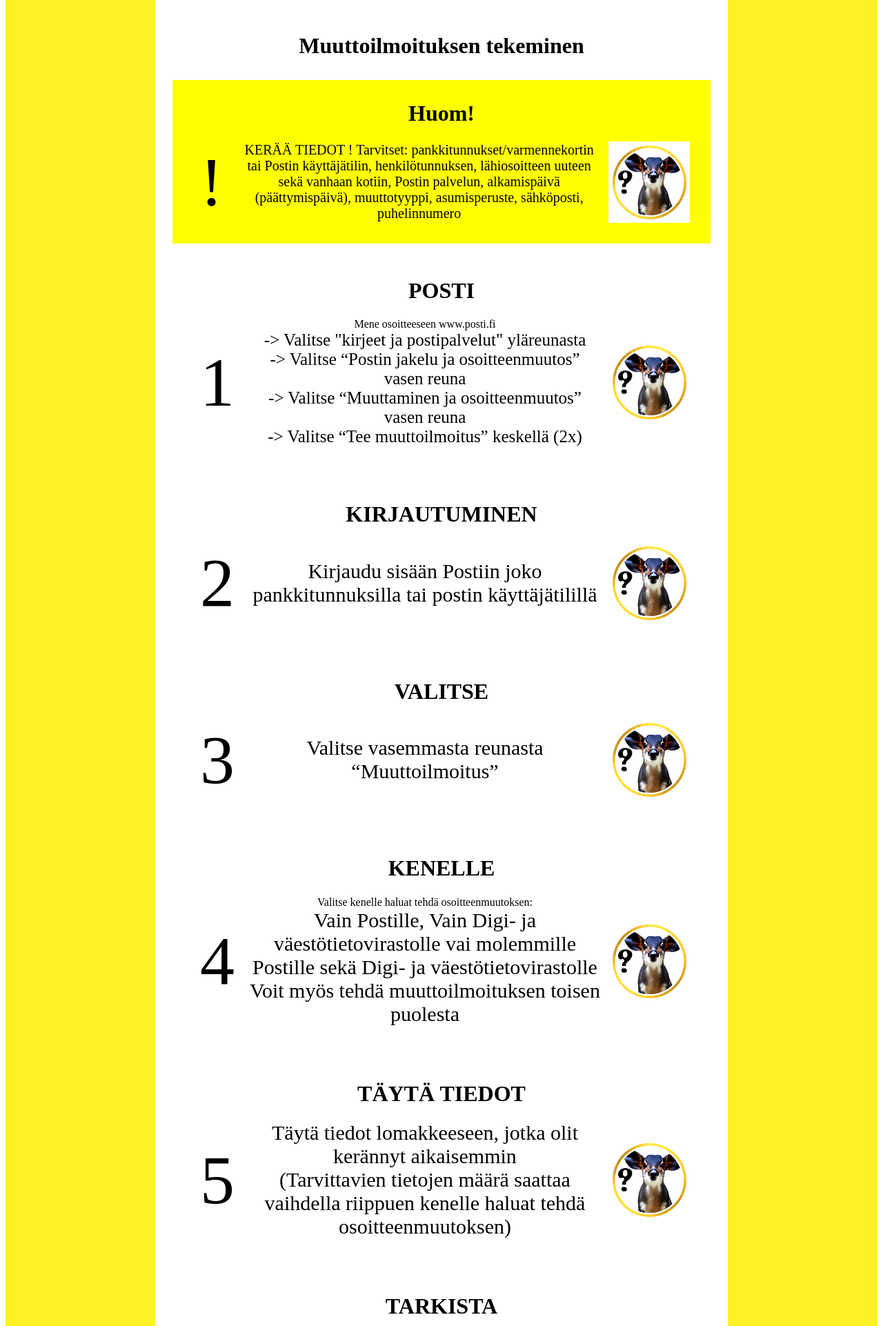
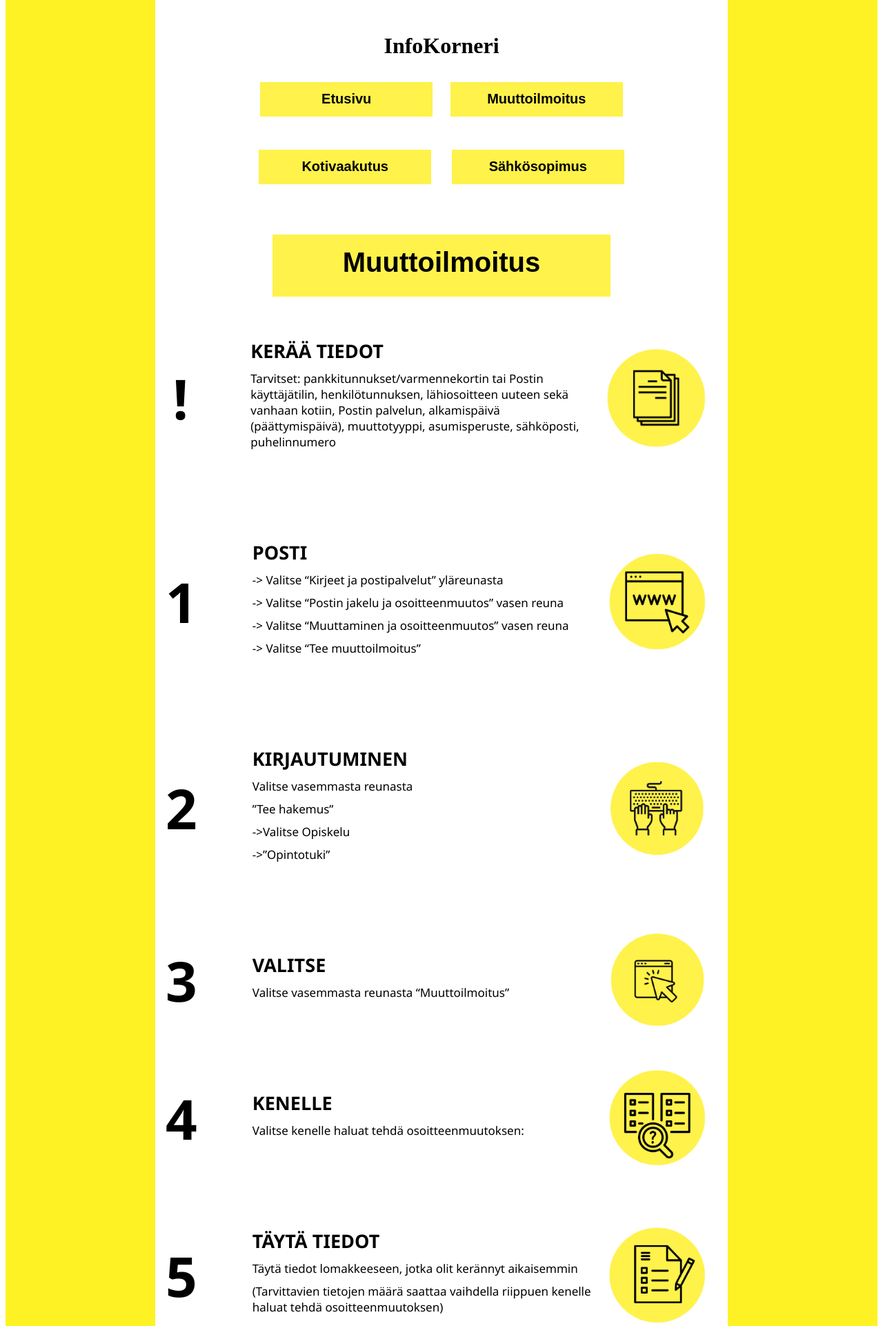
Before and after one commit to opadevelopment/DjangoWebsite, a Django app: page /muutto/ in a window 1280 px wide. Shown: the part 104-2026 px from the top of the page at 69% size. Run offline with Django 4.2, Linux system fonts and the light colour scheme.

Commit message:
Muuttosivusto päivitetty

```diff
--- a/website/templates/muutto.html
+++ b/website/templates/muutto.html
@@ -4,261 +4,156 @@
 {% block body %}
 <html>
 <body class="info-row">
-    <h1>Muuttoilmoituksen tekeminen</h1>
+    <h1 style="text-align: center;">InfoKorneri</h1>
 
 </body>
 
-<head>
-    <title>info-row</title>
-    <!-- <style>
-        .info-row .container {
-            display: flex;
-            flex-wrap: wrap;
-            justify-content: center;
-            align-items: stretch;
-            margin: 0 auto;
-            max-width: 800px;
-
-        }
-        .info-row .column {
-            flex: 1;
-            padding: 20px;
-
-            margin: 10px;
-            text-align: center;
-        }
-
-        .info-row .row {
-            display: flex;
-            flex-direction: row;
-            align-items: center;
-            justify-content: center;
-        }
-
-        .info-row .row img {
-            max-width: 100%;
-            height: auto;
-        }
-
-        .info-row .row p {
-            margin: 0 10px;
-        }
-
-        .info-row .text-row {
-
-            background-size: cover;
-            background-position: center center;
-            background-repeat: no-repeat;
-            padding: 20px;
-            text-align: center;
-            margin: 10px;
-        }
-
-        .info-row .text-row img {
-            max-width: 100%;
-            height: auto;
-        }
-
-        /* New styles added for header */
-        .info-row h1 {
-            text-align: center;
-            margin-top: 0;
-        }
-
-        .info-row .text-container {
-            display: flex;
-            flex-direction: column;
-            justify-content: center;
-            align-items: center;
-        }
-    </style> -->
-
-</head>
 <link rel="stylesheet" type="text/css" href="{% static 'style.css' %}">
 
+<div class="button-container">
+  <button class="button" onclick="window.location.href='http://127.0.0.1:8000/';">
+    <span class="button-bg"></span>
+    <span class="button-text">Etusivu</span>
+  <button class="button" onclick="document.querySelector('#container1').scrollIntoView({behavior: 'smooth'});">
+    <span class="button-bg"></span>
+    <span class="button-text">Muuttoilmoitus</span>
+  </button>
+  <button class="button"onclick="document.querySelector('#container2').scrollIntoView({behavior: 'smooth'});">
+    <span class="button-bg"></span>
+    <span class="button-text">Kotivaakutus</span>
+  </button>
+  <button class="button"onclick="document.querySelector('#container2').scrollIntoView({behavior: 'smooth'});">
+    <span class="button-bg"></span>
+    <span class="button-text">Sähkösopimus</span>
+  </button>
+  </button>
+</div>
+
+
+<div style="margin: 3vw;"></div>
+<div class="otsikko"id="container1">
+    <h1>Muuttoilmoitus</h1>
+  </div>
 
 
   <div class="container">
-    <div class="column" style="background-color: #ffff00;">
-        <div class="text-row" >
-            <h1>Huom!</h1>
-            <div class="row">
-                <div class="first-text-container">
+    <div class="box step-box">
+      <div class="step">!</div>
+      <div class="content">
+        <div class="header">KERÄÄ TIEDOT</div>
+        <div class="text">Tarvitset: pankkitunnukset/varmennekortin tai Postin käyttäjätilin, henkilötunnuksen, lähiosoitteen 	uuteen sekä vanhaan kotiin, Postin palvelun, alkamispäivä (päättymispäivä), 	muuttotyyppi, asumisperuste, sähköposti, puhelinnumero </div>
 
-                    <p style="font-size: 100px;">!</p>
+
       </div>
-                <div class="text-container">
-                    <p style="font-size: 20px;">    KERÄÄ TIEDOT
-                        ! Tarvitset: pankkitunnukset/varmennekortin tai Postin käyttäjätilin, henkilötunnuksen, lähiosoitteen 	uuteen sekä vanhaan kotiin, Postin palvelun, alkamispäivä (päättymispäivä), 	muuttotyyppi, asumisperuste, sähköposti, puhelinnumero </p>
+      <div class="image-wrapper">
+        <img class="image" src="{% static 'paperipino.png' %}" alt="Example Image">
       </div>
-                <img src="{% static 'logo2.png' %}" class="responsive-image">
     </div>
+  </div>
+
+  <div class="container">
+    <div class="box step-box">
+      <div class="step">1</div>
+      <div class="content">
+        <div class="header">POSTI</div>
+        <div class="text">
+            -> Valitse “Kirjeet ja postipalvelut” yläreunasta </div>
+        <div class="text">-> Valitse “Postin jakelu ja osoitteenmuutos” vasen reuna  </div>
+        <div class="text">-> Valitse “Muuttaminen ja osoitteenmuutos” vasen reuna </div>
+        <div class="text">-> Valitse “Tee muuttoilmoitus”</div>
+      </div>
+      <div class="image-wrapper">
+        <img class="image" src="{% static 'www.png' %}" alt="Example Image">
       </div>
     </div>
   </div>
   <div class="container">
-    <div class="column">
-        <div class="text-row">
-            <h1>POSTI</h1>
-            <div class="row">
-                <div class="first-text-container">
-                    <p style="font-size: 100px;">1</p>
+    <div class="box step-box">
+      <div class="step">2</div>
+      <div class="content">
+        <div class="header">KIRJAUTUMINEN </div>
+        <div class="text">Valitse vasemmasta reunasta </div>
+        <div class="text">”Tee hakemus” </div>
+        <div class="text">->Valitse Opiskelu</div>
+        <div class="text">->”Opintotuki”</div>
       </div>
-                <div class="text-container">
-                         <p > Mene osoitteeseen www.posti.fi</p>
-                        </p>
-                         <p style="font-size: 25px;"> -> Valitse "kirjeet ja postipalvelut" yläreunasta
-                        </p>
-                        <p style="font-size: 25px;">  -> Valitse “Postin jakelu ja osoitteenmuutos” vasen reuna
-                        </p>
-                        <p style="font-size: 25px;">  -> Valitse “Muuttaminen ja osoitteenmuutos” vasen reuna
-                        </p>
-                        <p style="font-size: 25px;">  -> Valitse “Tee muuttoilmoitus” keskellä (2x)
-                        </p>
-
-
-                </div>
-                <img src="{% static 'logo2.png' %}" class="responsive-image">
-            </div>
+      <div class="image-wrapper">
+        <img class="image" src="{% static 'näppäimistö.png' %}" alt="Example Image">
       </div>
     </div>
   </div>
   <div class="container">
-    <div class="column">
-        <div class="text-row">
-            <h1>KIRJAUTUMINEN</h1>
-            <div class="row">
-                <div class="first-text-container">
-                    <p style="font-size: 100px;">2</p>
+    <div class="box step-box">
+      <div class="step">3</div>
+      <div class="content">
+        <div class="header">VALITSE</div>
+        <div class="text">Valitse vasemmasta reunasta “Muuttoilmoitus” </div>
       </div>
-                <div class="text-container">
-                    <p style="font-size: 30px;"> Kirjaudu sisään Postiin joko pankkitunnuksilla tai postin käyttäjätilillä   </p>
-                </div>
-                <img src="{% static 'logo2.png' %}" class="responsive-image">
-            </div>
+      <div class="image-wrapper">
+        <img class="image" src="{% static 'klikkaa.png' %}" alt="Example Image">
       </div>
     </div>
   </div>
   <div class="container">
-    <div class="column">
-        <div class="text-row">
-            <h1>VALITSE</h1>
-            <div class="row">
-                <div class="first-text-container">
-                    <p style="font-size: 100px;">3</p>
+    <div class="box step-box">
+      <div class="step">4</div>
+      <div class="content">
+        <div class="header">KENELLE</div>
+        <div class="text">Valitse kenelle haluat tehdä osoitteenmuutoksen:</div>
       </div>
-                <div class="text-container">
-                    <p style="font-size: 30px;">Valitse vasemmasta reunasta “Muuttoilmoitus” </p>
-                </div>
-                <img src="{% static 'logo2.png' %}" class="responsive-image">
-            </div>
+      <div class="image-wrapper">
+        <img class="image" src="{% static 'etsi.png' %}" alt="Example Image">
       </div>
     </div>
   </div>
   <div class="container">
-    <div class="column">
-        <div class="text-row">
-            <h1>KENELLE </h1>
-            <div class="row">
-                <div class="first-text-container">
-                    <p style="font-size: 100px;">4</p>
+    <div class="box step-box">
+      <div class="step">5</div>
+      <div class="content">
+        <div class="header">TÄYTÄ TIEDOT</div>
+        <div class="text">Täytä tiedot lomakkeeseen, jotka olit kerännyt aikaisemmin</div>
+        <div class="text">(Tarvittavien tietojen määrä saattaa vaihdella riippuen kenelle haluat tehdä 	osoitteenmuutoksen) </div>
       </div>
-                <div class="text-container">
-                    <p > Valitse kenelle haluat tehdä osoitteenmuutoksen: </p>
-                   </p>
-                    <p style="font-size: 30px;"> Vain Postille, Vain Digi- ja väestötietovirastolle vai molemmille Postille sekä Digi- ja 	väestötietovirastolle
-                   </p>
-                   <p style="font-size: 30px;">  Voit myös tehdä muuttoilmoituksen toisen puolesta
-                   </p>
-                </div>
-                <img src="{% static 'logo2.png' %}" class="responsive-image">
-            </div>
+      <div class="image-wrapper">
+        <img class="image" src="{% static 'lomake.png' %}" alt="Example Image">
       </div>
     </div>
   </div>
   <div class="container">
-    <div class="column">
-        <div class="text-row">
-            <h1>TÄYTÄ TIEDOT </h1>
-            <div class="row">
-                <div class="first-text-container">
-                    <p style="font-size: 100px;">5</p>
+    <div class="box step-box">
+      <div class="step">6</div>
+      <div class="content">
+        <div class="header">TARKISTA JA LÄHETÄ</div>
+        <div class="text">Tarkista lomakkeen tiedot ja paina lähetä </div>
       </div>
-                <div class="text-container">
-                    <p style="font-size: 30px;">Täytä tiedot lomakkeeseen, jotka olit kerännyt aikaisemmin
-                    </p>
-                    <p style="font-size: 30px;">(Tarvittavien tietojen määrä saattaa vaihdella riippuen kenelle haluat tehdä 	osoitteenmuutoksen)
-                    </p>
-                </div>
-                <img src="{% static 'logo2.png' %}" class="responsive-image">
-            </div>
+      <div class="image-wrapper">
+        <img class="image" src="{% static 'sopimus.png' %}" alt="Example Image">
       </div>
     </div>
   </div>
   <div class="container">
-    <div class="column">
-        <div class="text-row">
-            <h1>TARKISTA </h1>
-            <div class="row">
-                <div class="first-text-container">
-                    <p style="font-size: 100px;">6</p>
+    <div class="box step-box">
+      <div class="step">7</div>
+      <div class="content">
+        <div class="header">MAKSU</div>
+        <div class="text">Riippuen valinnoistasi suorita maksu esimerkiksi verkkopankissasi </div>
       </div>
-                <div class="text-container">
-                    <p style="font-size: 30px;">Tarkista lomakkeen tiedot </p>
-                </div>
-                <img src="{% static 'logo2.png' %}" class="responsive-image">
-            </div>
+      <div class="image-wrapper">
+        <img class="image" src="{% static 'kolikot.png' %}" alt="Example Image">
       </div>
     </div>
   </div>
   <div class="container">
-    <div class="column">
-        <div class="text-row">
-            <h1>LÄHETÄ </h1>
-            <div class="row">
-                <div class="first-text-container">
-                    <p style="font-size: 100px;">7</p>
+    <div class="box step-box">
+      <div class="step">8</div>
+      <div class="content">
+        <div class="header">PÄÄTÖS</div>
+        <div class="text">Osoitteenmuutos tulee voimaan valitsemastasi alkamispäivästä alkaen </div>
       </div>
-                <div class="text-container">
-                    <p style="font-size: 30px;">Paina lähetä
-                </div>
-                <img src="{% static 'logo2.png' %}" class="responsive-image">
+      <div class="image-wrapper">
+        <img class="image" src="{% static 'päätös.png' %}" alt="Example Image">
       </div>
     </div>
   </div>
-</div>
-<div class="container">
-    <div class="column">
-        <div class="text-row">
-            <h1>MAKSU </h1>
-            <div class="row">
-                <div class="first-text-container">
-                    <p style="font-size: 100px;">8</p>
-                </div>
-                <div class="text-container">
-                    <p style="font-size: 30px;">Riippuen valinnoistasi suorita maksu esimerkiksi verkkopankissasi  </p>
-                </div>
-                <img src="{% static 'logo2.png' %}" class="responsive-image">
-            </div>
-        </div>
-    </div>
-</div>
-    <div class="container">
-    <div class="column">
-        <div class="text-row">
-            <h1>PÄÄTÖS </h1>
-            <div class="row">
-                <div class="first-text-container">
-                    <p style="font-size: 100px;">9</p>
-                </div>
-                <div class="text-container">
-                    <p style="font-size: 30px;">Osoitteenmuutos tulee voimaan valitsemastasi alkamispäivästä alkaen  </p>
-                </div>
-                <img src="{% static 'logo2.png' %}" class="responsive-image">
-            </div>
-        </div>
-    </div>
-
-
 {% endblock %}
 </html>
```
Lines whose indentation alone changed are shown as unchanged.
